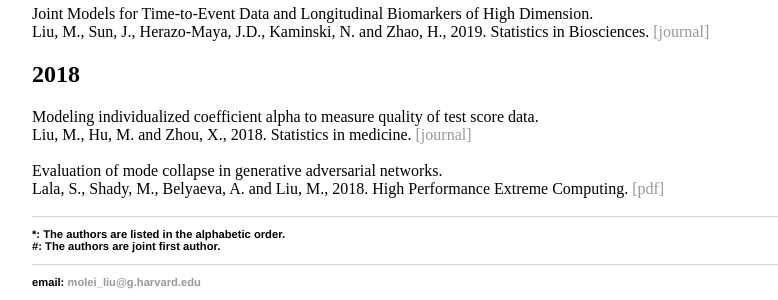
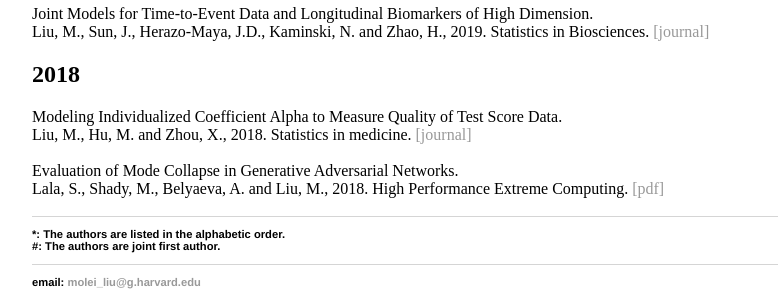
Before and after one commit to moleibobliu/moleibobliu.github.io, a Jekyll site: the page built from pub/index.html, in a window 1280 px wide. Shown: the part 601-901 px from the top of the page, without its empty margins (160-938 px from the left). Built offline with Jekyll 4.4.1, drawn with Linux system fonts in a browser that asks for light colours.

Commit message:
Update index.html

```diff
--- a/pub/index.html
+++ b/pub/index.html
@@ -35,10 +35,10 @@ title: Molei Liu
 		Statistics in Biosciences. <a href="https://link.springer.com/article/10.1007/s12561-019-09256-0"> [journal] </a>
 
 	<h2> 2018 </h2>
-	Modeling individualized coefficient alpha to measure quality of test score data.
+	Modeling Individualized Coefficient Alpha to Measure Quality of Test Score Data.
 	<br \>  Liu, M., Hu, M. and Zhou, X., 2018. Statistics in medicine. <a href="https://onlinelibrary.wiley.com/doi/abs/10.1002/sim.7812"> [journal] </a>
 	<br \>
-	<br \>  Evaluation of mode collapse in generative adversarial networks.
+	<br \>  Evaluation of Mode Collapse in Generative Adversarial Networks.
 	<br \>  Lala, S., Shady, M., Belyaeva, A. and Liu, M., 2018. High Performance Extreme Computing. <a href="http://www.ieee-hpec.org/2018/2018program/index_htm_files/124.pdf"> [pdf] </a>
         <br \>
 	<br \>
```
